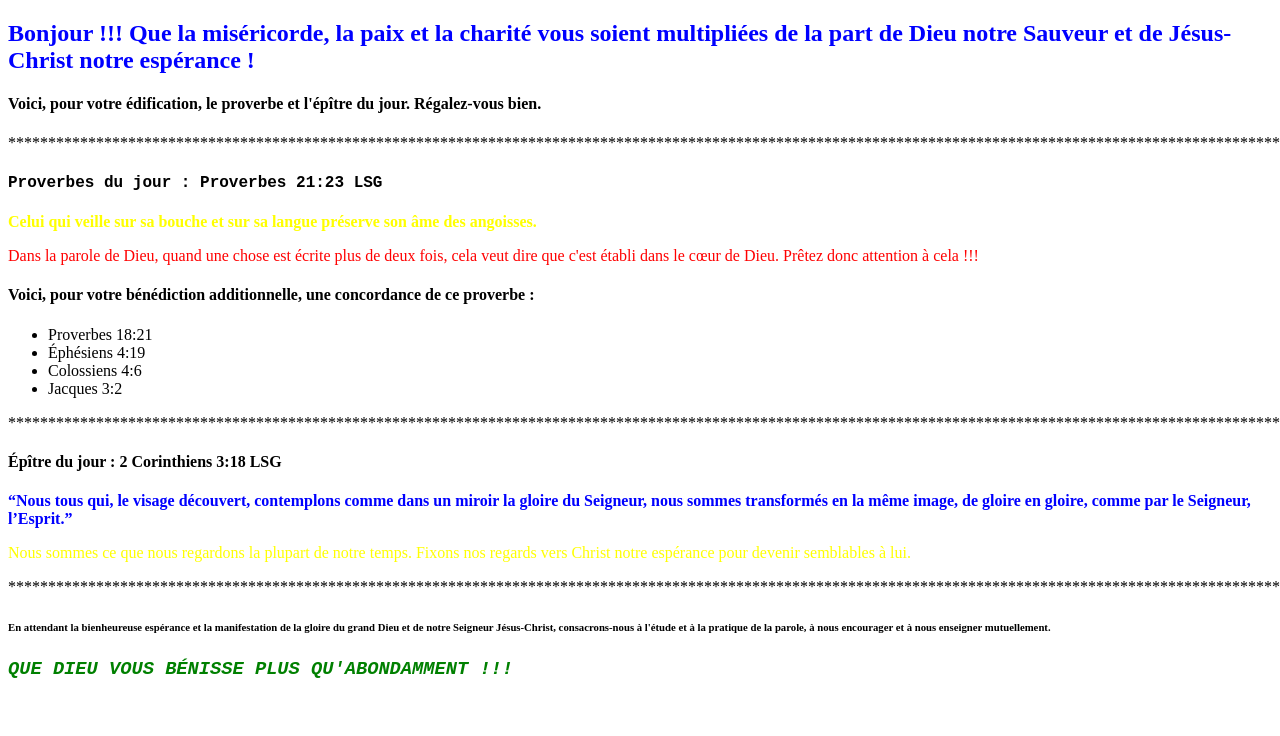
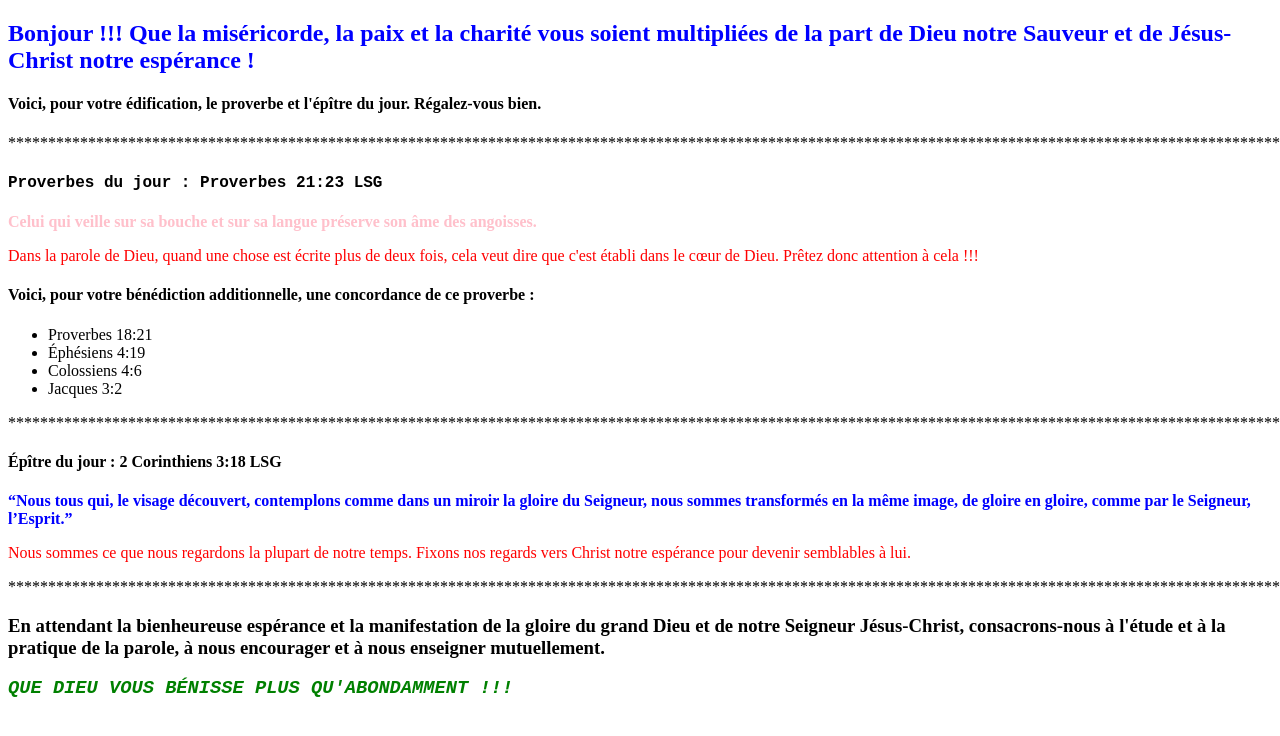
Before and after one commit to Geordanel/DailyVerse, a plain HTML site: page index.html in a window 1280 px wide. Shown: the top 736 px of the page. Drawn offline with Linux system fonts and the light colour scheme.

Commit message:
12:23
changement des couleurs

```diff
--- a/index.html
+++ b/index.html
@@ -20,7 +20,7 @@
   <h4 class="times-font">Voici, pour votre édification, le proverbe et l'épître du jour. Régalez-vous bien.</h4>
   <p>****************************************************************************************************************************************************************************</p>
   <h4 class="courier-font">Proverbes du jour : Proverbes 21:23 LSG</h4>
-  <p style="color: yellow;"><strong>Celui qui veille sur sa bouche et sur sa langue préserve son âme des angoisses.</strong></p>
+  <p style="color: pink;"><strong>Celui qui veille sur sa bouche et sur sa langue préserve son âme des angoisses.</strong></p>
   <p style="color: red;">Dans la parole de Dieu, quand une chose est écrite plus de deux fois, cela veut dire que c'est établi dans le cœur de Dieu. Prêtez donc attention à cela !!!</p>
   <h4 class="times-font">Voici, pour votre bénédiction additionnelle, une concordance de ce proverbe :</h4>
   <ul>
@@ -32,9 +32,9 @@
   <p>****************************************************************************************************************************************************************************</p>
   <h4>Épître du jour : 2 Corinthiens 3:18 LSG</h4>
   <p style="color: blue;"><strong>“Nous tous qui, le visage découvert, contemplons comme dans un miroir la gloire du Seigneur, nous sommes transformés en la même image, de gloire en gloire, comme par le Seigneur, l’Esprit.”</strong></p>
-  <p style="color: yellow;">Nous sommes ce que nous regardons la plupart de notre temps. Fixons nos regards vers Christ notre espérance pour devenir semblables à lui.</p>
+  <p style="color: red;">Nous sommes ce que nous regardons la plupart de notre temps. Fixons nos regards vers Christ notre espérance pour devenir semblables à lui.</p>
   <p>****************************************************************************************************************************************************************************</p>
-  <h6 class="times-font">En attendant la bienheureuse espérance et la manifestation de la gloire du grand Dieu et de notre Seigneur Jésus-Christ, consacrons-nous à l'étude et à la pratique de la parole, à nous encourager et à nous enseigner mutuellement.</h6>
+  <h3 class="times-font">En attendant la bienheureuse espérance et la manifestation de la gloire du grand Dieu et de notre Seigneur Jésus-Christ, consacrons-nous à l'étude et à la pratique de la parole, à nous encourager et à nous enseigner mutuellement.</h3>
   <h3 class="courier-font" style="color: green;"><em>QUE DIEU VOUS BÉNISSE PLUS QU'ABONDAMMENT !!!</em></h3>
 </body>
 </html>
```
Also changed, not shown: 1 other file.
